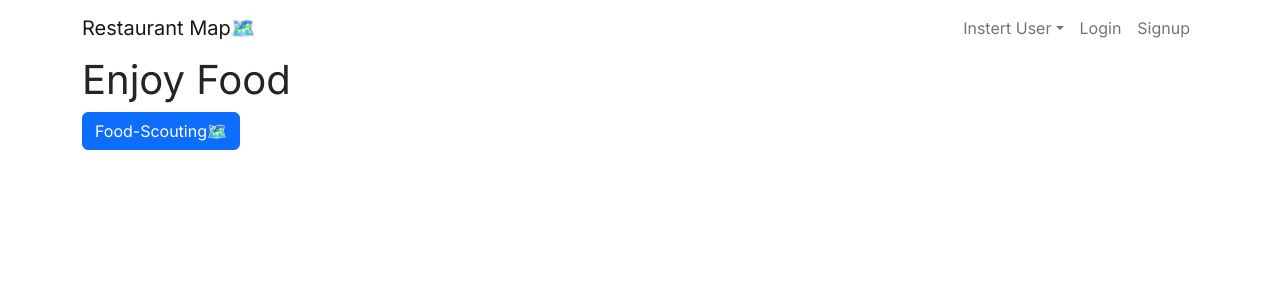
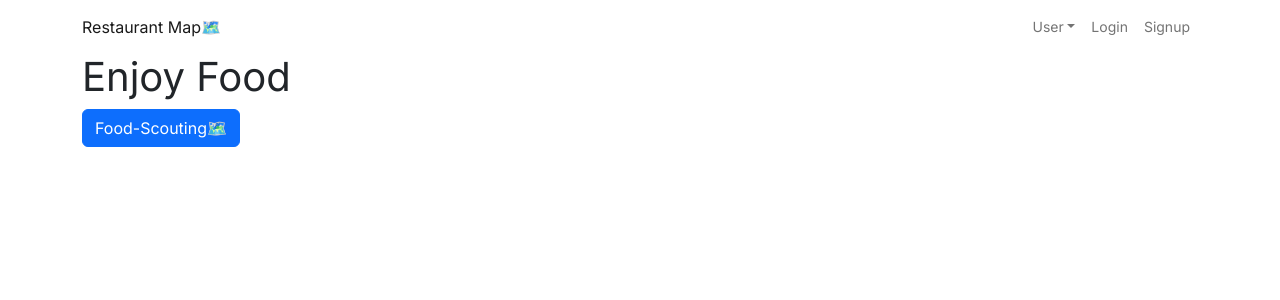
Before and after one commit to junhaoxu1/RestaurantMap, a React (Vite) app: page / in a window 1280 px wide. Shown: the top 300 px of the page. Built offline with nearby package versions, Linux system fonts and the light colour scheme; no server answers.

Commit message:
fixed navigation structure and changed fontsize for nav

```diff
--- a/src/assets/scss/App.scss
+++ b/src/assets/scss/App.scss
@@ -19,13 +19,14 @@ svg {
     max-width: 100%;
 }
 
+nav.navbar.navbar-expand.navbar-light {
+	font-size: 14px;
+}
+
 #App {
 	min-height: 100vh;
     min-width: 100%;
 
-	nav.navbar.navbar-expand.navbar-light {
-    	font-size: 16px;
-	}
 
 	.map-page {
 		.cBox {
--- a/src/pages/partials/Navigation.tsx
+++ b/src/pages/partials/Navigation.tsx
@@ -1,29 +1,36 @@
-import Container from 'react-bootstrap/Container'
-import Navbar from 'react-bootstrap/Navbar'
-import NavDropdown from 'react-bootstrap/NavDropdown'
-import Nav from 'react-bootstrap/Nav'
-import { NavLink, Link } from 'react-router-dom'
+import Container from "react-bootstrap/Container"
+import Navbar from "react-bootstrap/Navbar"
+import NavDropdown from "react-bootstrap/NavDropdown"
+import Nav from "react-bootstrap/Nav"
+import { NavLink, Link } from "react-router-dom"
 
 const Navigation = () => {
     return (
         <Navbar>
             <Container>
-            <Navbar.Brand as={Link} to ="/">Restaurant Map🗺️</Navbar.Brand>
+                <Navbar.Brand style={{ fontSize: "16px" }} as={Link} to="/">
+                    Restaurant Map🗺️
+                </Navbar.Brand>
 
                 <Navbar.Toggle aria-controls="basic-navbar-nav" />
                 <Navbar.Collapse id="basic-navbar-nav">
                     <Nav className="ms-auto">
-                    <NavDropdown
-                        title="Instert User"
-                    >
-                        <NavDropdown.Item as={NavLink} to="/update">Update Profile</NavDropdown.Item>
+                        <NavDropdown title="User">
+                            <NavDropdown.Item as={NavLink} to="/update">
+                                Update Profile
+                            </NavDropdown.Item>
                             <NavDropdown.Divider />
-						<NavDropdown.Item as={NavLink} to="/logout">Logout</NavDropdown.Item>
+                            <NavDropdown.Item as={NavLink} to="/logout">
+                                Logout
+                            </NavDropdown.Item>
                         </NavDropdown>
 
-
-                    <Nav.Link as={NavLink} end to="/login">Login</Nav.Link>
-                    <Nav.Link as={NavLink} end to="/signup">Signup</Nav.Link>
+                        <Nav.Link as={NavLink} end to="/login">
+                            Login
+                        </Nav.Link>
+                        <Nav.Link as={NavLink} end to="/signup">
+                            Signup
+                        </Nav.Link>
                     </Nav>
                 </Navbar.Collapse>
             </Container>
```
Lines whose indentation alone changed are shown as unchanged.
